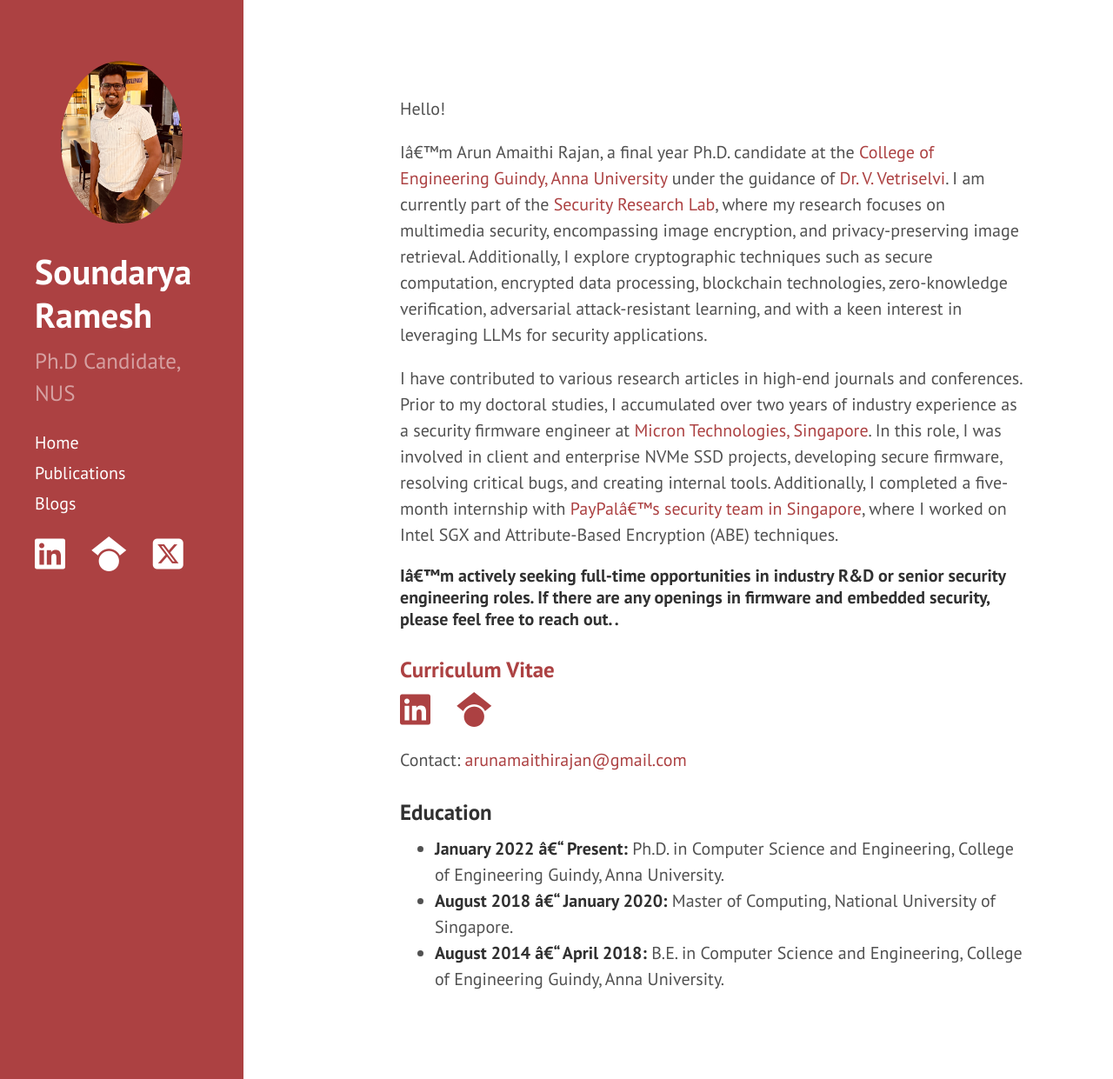
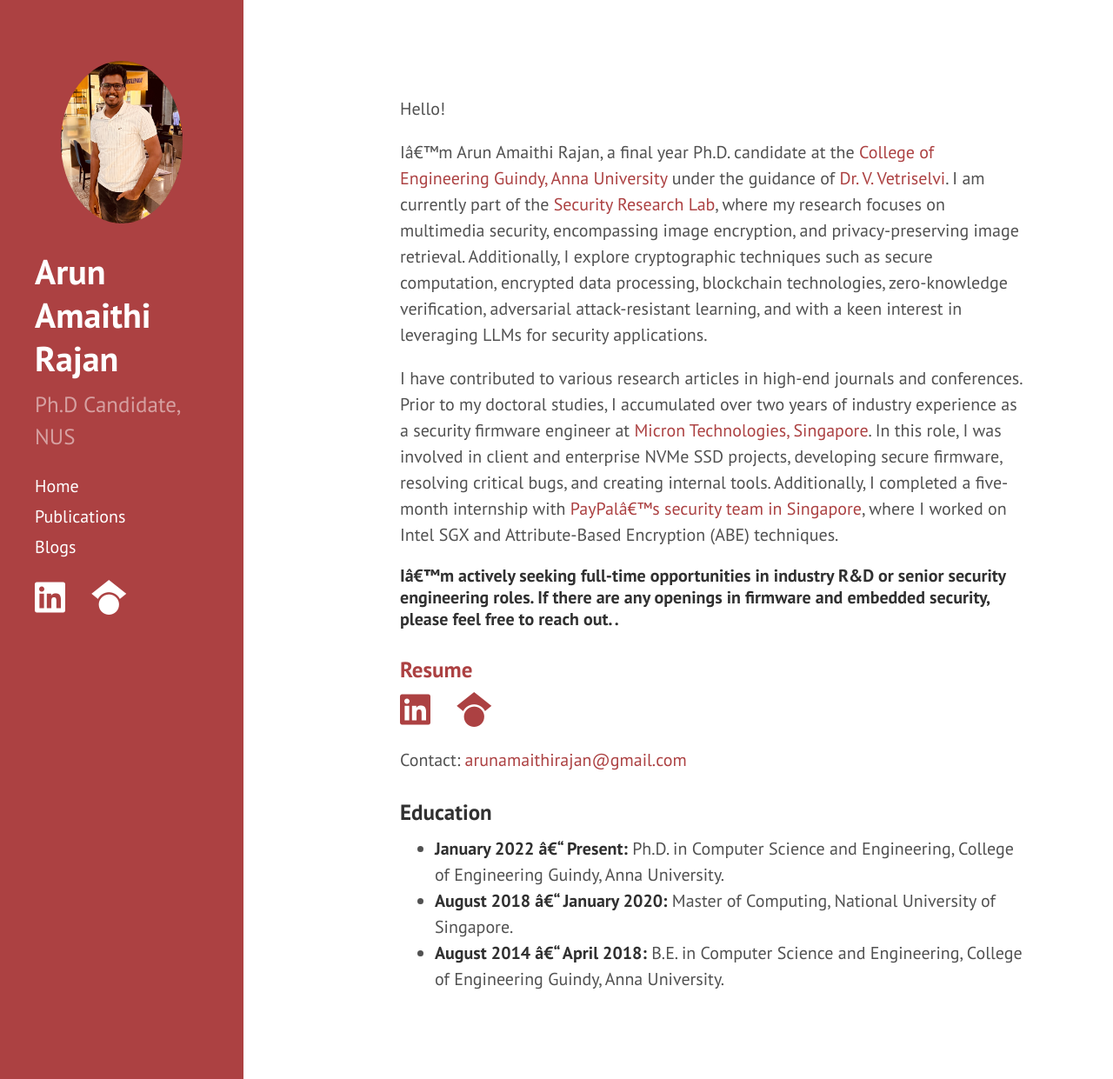
Before and after one commit to arunamaithi/arunamaithi.github.io, a Jekyll site: the page built from index.md, in a window 1280 px wide and 1241 px high. Shown: the whole window at 87% size. Built offline with Jekyll 4.4.1, drawn with Linux system fonts in a browser that asks for light colours.

Commit message:
side bar change

```diff
--- a/_includes/sidebar.html
+++ b/_includes/sidebar.html
@@ -7,7 +7,8 @@
     <div class="sidebar-about">
       <h1>
         <!--<a href="{{ site.baseurl }}">-->
-          {{ site.title }}
+          Arun Amaithi Rajan
+          <!-- {{ site.title }} -->
         <!--</a>-->
       </h1>
       <p class="lead">{{ site.description }}</p>
@@ -36,20 +37,20 @@
     <!-- <a href="https://github.com/soundaryaramesh/">
       <i class="fa fa-github fa-2x"></i>
     </a> -->
-    <a href="https://www.linkedin.com/in/soundarya-ramesh/">
+    <a href="https://www.linkedin.com/in/arunamaithi/">
   	  <!-- <i class="fa fa-linkedin fa-2x"></i> -->
       <i class="fa-brands fa-linkedin fa-2x"></i>
     </a>
     <!-- <a style="padding-left:25px;" href="{{ site.url }}/cv.pdf">
   	  <i class="fa fa-address-card fa-2x"></i>
     </a> -->
-    <a style="padding-left:25px" href="https://scholar.google.com/citations?user=VWyXi3EAAAAJ&hl=en&oi=ao">
+    <a style="padding-left:25px" href="https://scholar.google.com/citations?user=RZSZVf8AAAAJ&hl=en">
       <i class="fa-brands fa-google-scholar fa-2x"></i>
     </a>
-    <a style="padding-left:25px;" href="https://twitter.com/soundarya05">
+    <!-- <a style="padding-left:25px;" href="https://twitter.com/soundarya05"> -->
   	  <!-- <i class="fa fa-twitter fa-2x"></i> -->
-      <i class="fa-brands fa-square-x-twitter fa-2x"></i>
-    </a>
+      <!-- <i class="fa-brands fa-square-x-twitter fa-2x"></i>
+    </a> -->
 
   </div>
 
--- a/index.md
+++ b/index.md
@@ -29,7 +29,7 @@ I have contributed to various research articles in high-end journals and confere
 
 #### I'm actively seeking full-time opportunities in industry R&D or senior security engineering roles. If there are any openings in firmware and embedded security, please feel free to reach out. .
 
-### [Curriculum Vitae](https://arunamaithi.github.io/cv.pdf)
+### [Resume](https://arunamaithi.github.io/cv.pdf)
 
 <!-- , [Google Scholar Profile](https://scholar.google.com/citations?user=RZSZVf8AAAAJ&hl=en), [LinkedIn Profile](https://www.linkedin.com/in/arunamaithi/) -->
 <a href="https://www.linkedin.com/in/arunamaithi/">
```
